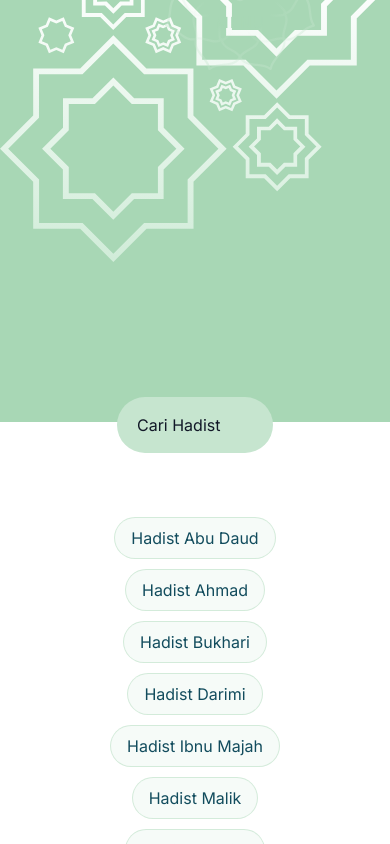
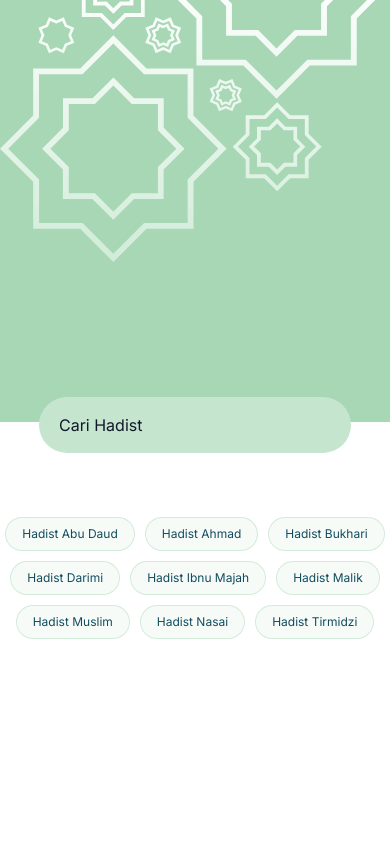
Before and after one commit to Teddir/basmallah, a Next.js app: page /hadist in a window 390 px wide. Built offline with nearby package versions, Linux system fonts and the light colour scheme.

Commit message:
fix: update ui ux

```diff
--- a/app/hadist/Body.tsx
+++ b/app/hadist/Body.tsx
@@ -31,7 +31,7 @@ export default function Body({ dataHadist }: { dataHadist: HadistItem[] }) {
       setLoading(true);
       const params = new URLSearchParams(searchParams);
       if (term) {
-        params.delete('id');
+        params.delete("id");
         params.set(type, term);
       } else {
         params.delete(type);
@@ -71,8 +71,8 @@ export default function Body({ dataHadist }: { dataHadist: HadistItem[] }) {
         </div>
       </section>
 
-      <section className="h-1/2 w-screen">
-        <div className="p-24 flex flex-wrap justify-center items-center gap-3">
+      <section className="h-1/2 w-screen overflow-y-scroll">
+        <div className="sm:px-24 py-24 flex flex-wrap justify-center items-center gap-3">
           {listMainHadist?.map((a, b) => {
             let isActive =
               a.toLocaleLowerCase() ==
@@ -90,21 +90,20 @@ export default function Body({ dataHadist }: { dataHadist: HadistItem[] }) {
                   }
                 )}
               >
-                <p className="capitalize select-none">
+                <p className="text-xs sm:text-base capitalize select-none">
                   Hadist {a.replaceAll("-", " ")}
                 </p>
               </div>
             );
           })}
         </div>
-        ´
       </section>
 
       <section className="search fixed w-full top-[47%]">
         <div className="justify-center items-center flex">
           <input
             type="text"
-            className="peer block py-4 px-5 rounded-full bg-[#C6E5CF] w-[40%] sm:max-w-xl text-base focus:ring-[#5E7765] z-20 placeholder-gray-900"
+            className="peer block py-4 px-5 rounded-full bg-[#C6E5CF] w-[80%] sm:w-[40%] sm:max-w-xl text-base focus:ring-[#5E7765] z-20 placeholder-gray-900"
             defaultValue={searchParams.get("query")?.toString()}
             placeholder="Cari Hadist"
             onChange={(e) => handleSearch(e.target.value)}
--- a/app/hadist/BodySearch.tsx
+++ b/app/hadist/BodySearch.tsx
@@ -22,11 +22,11 @@ export default function BodySearch({
   const [sliceCount, setSliceCount] = useState({ start: 0, end: 10 });
 
   return (
-    <div className="mx-auto py-6 flex flex-col">
+    <div className="mx-auto py-6 flex flex-col mt-28 sm:mt-0">
       <section className="flex sm:px-6 px-3 flex-col gap-4 justify-start items-start">
         <input
           type="text"
-          className="peer block py-3 px-6 rounded-full bg-[#C6E5CF] w-[80%] sm:max-w-xl text-base focus:ring-[#5E7765] z-20 placeholder-gray-900 shadow-lg shadow-primary/25"
+          className="peer block py-3 px-6 rounded-full bg-[#C6E5CF] w-full sm:w-[80%] sm:max-w-xl text-base focus:ring-[#5E7765] z-20 placeholder-gray-900 shadow-lg shadow-primary/25"
           defaultValue={searchValue}
           placeholder="Cari Hadist"
           onChange={(e) => handleSearch(e.target.value, "search")}
--- a/app/hadist/page.tsx
+++ b/app/hadist/page.tsx
@@ -19,7 +19,7 @@ export default async function Hadist({
 
   return (
     <section className="w-full min-h-screen bg-white overflow-hidden">
-      <Navbar />
+      {(query?.length > 0 || search?.length > 0) && <Navbar />}
       <Suspense fallback={<p>Loading hadist...</p>}>
         <Body dataHadist={dataHadist || []} />
       </Suspense>
```
